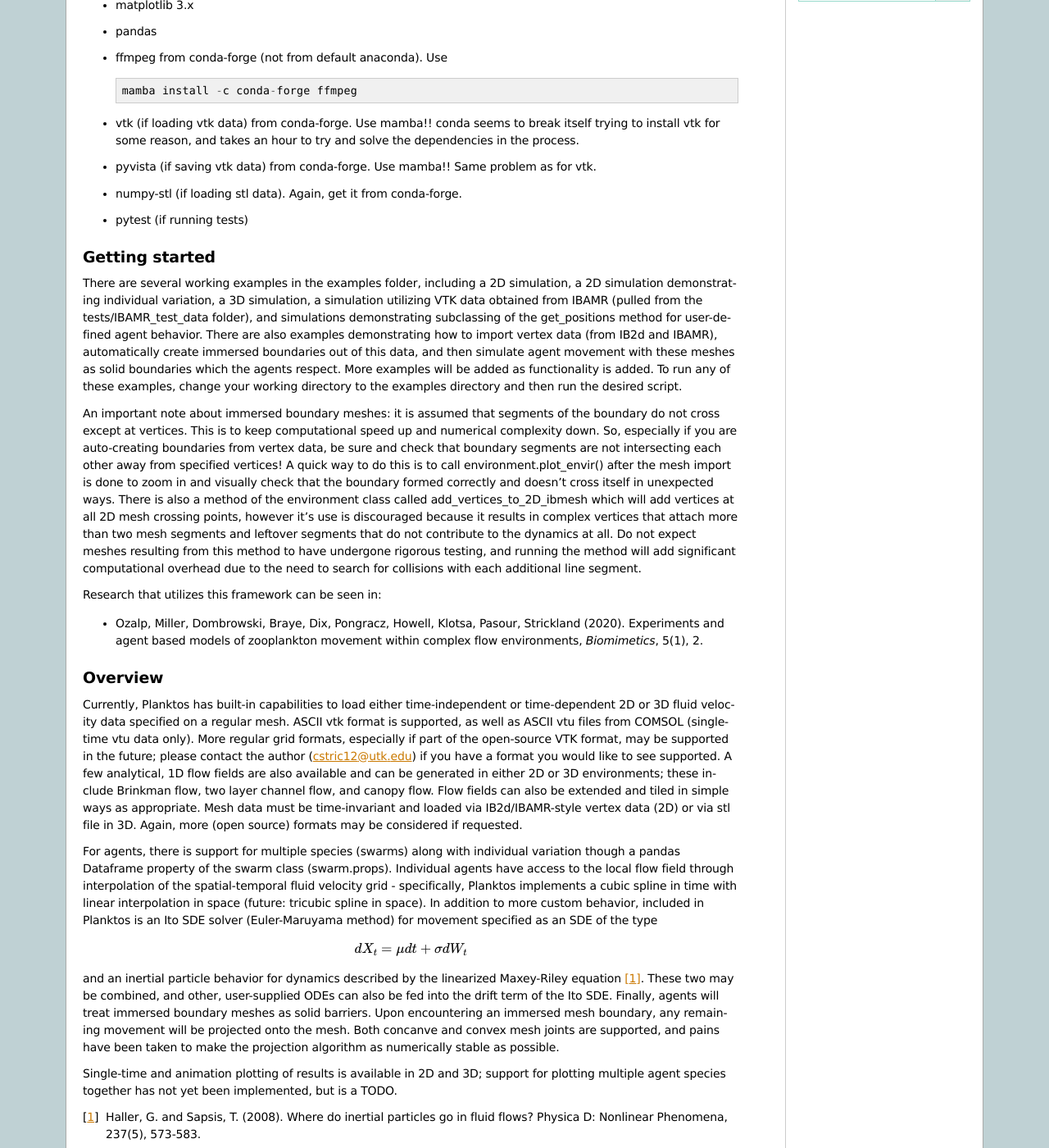
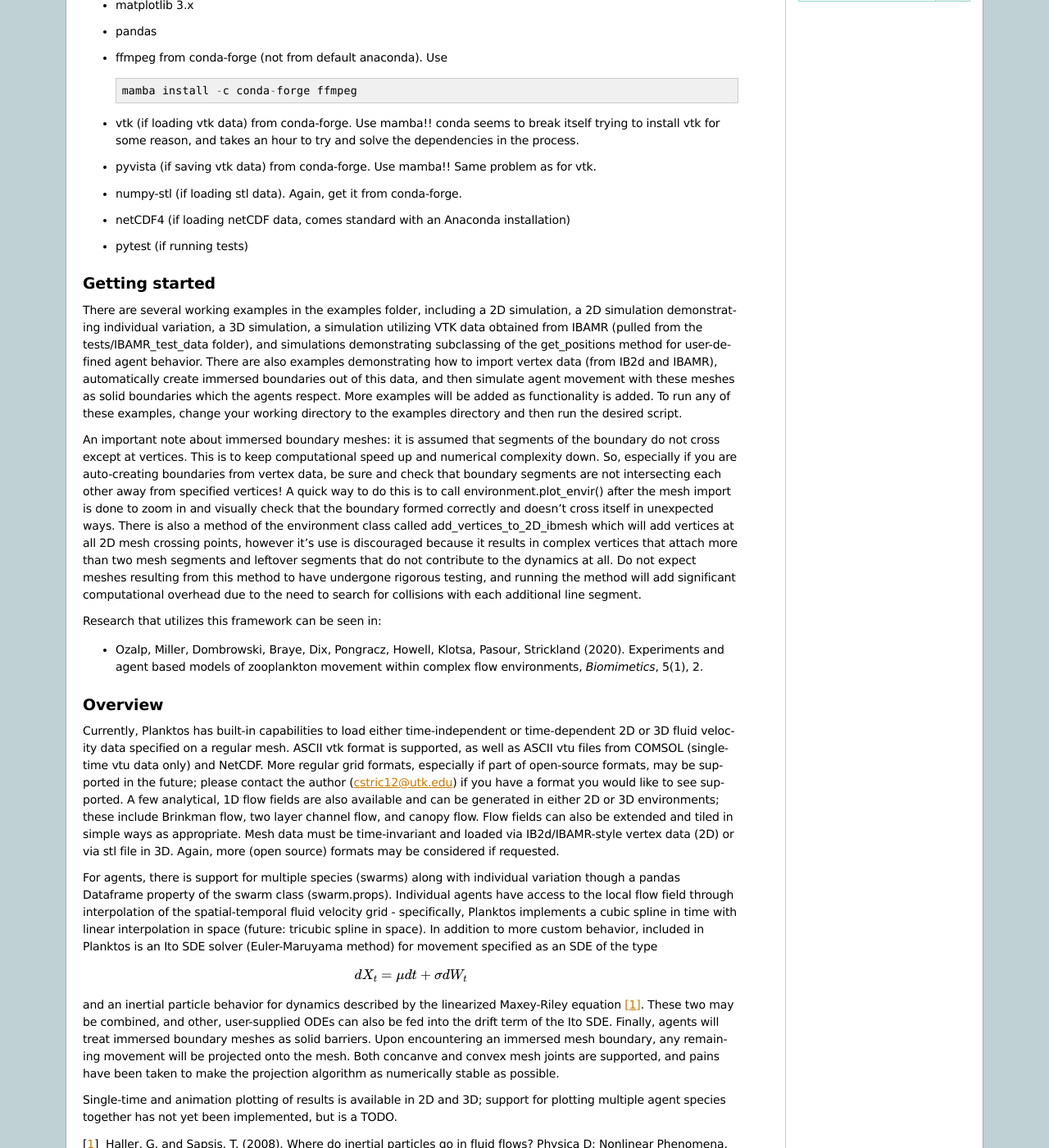
Before and after one commit to mountaindust/Planktos, a Sphinx documentation site: the page built from docs/quickstart.rst, in a window 1280 px wide and 1400 px high, scrolled down 479 px. Shown: the whole window at 82% size. Built offline with Sphinx 7.4.7, drawn with Linux system fonts in a browser that asks for light colours.

```diff
--- a/docs/index.rst
+++ b/docs/index.rst
@@ -23,8 +23,8 @@ collective and emergent behavior, including interaction with immersed structures
 Functionality includes:
 
 * Arbitrary agent behavior utilizing ODE, SDE, or just a coded algorithm
-* Loading time dependent CFD-generated velocity fields from VTK formatted data
-  files
+* Loading time dependent CFD-generated velocity fields from VTK or NetCDF
+  formatted data files
 * Loading immersed STL-formatted mesh structures and vertex points
 * Data visualization as images or animations with kernel density estimation
 * Velocity field analysis with respect to deterministic agent behavior via the
--- a/docs/quickstart.rst
+++ b/docs/quickstart.rst
@@ -36,6 +36,7 @@ Having done that, the dependencies are as follows:
 - pyvista (if saving vtk data) from conda-forge. Use mamba!! Same problem
   as for vtk.
 - numpy-stl (if loading stl data). Again, get it from conda-forge.
+- netCDF4 (if loading netCDF data, comes standard with an Anaconda installation)
 - pytest (if running tests)
 
 Getting started
@@ -80,8 +81,8 @@ Overview
 Currently, Planktos has built-in capabilities to load either time-independent or
 time-dependent 2D or 3D fluid velocity data specified on a regular mesh. ASCII
 vtk format is supported, as well as ASCII vtu files from COMSOL (single-time vtu
-data only). More regular grid formats, especially if part of the open-source
-VTK format, may be supported in the future; please contact the author
+data only) and NetCDF. More regular grid formats, especially if part of
+open-source formats, may be supported in the future; please contact the author
 (cstric12@utk.edu) if you have a format you would like to see supported. A few
 analytical, 1D flow fields are also available and can be generated in either 2D
 or 3D environments; these include Brinkman flow, two layer channel flow, and
```
Also changed, not shown: README.md (+5 -2 lines).
